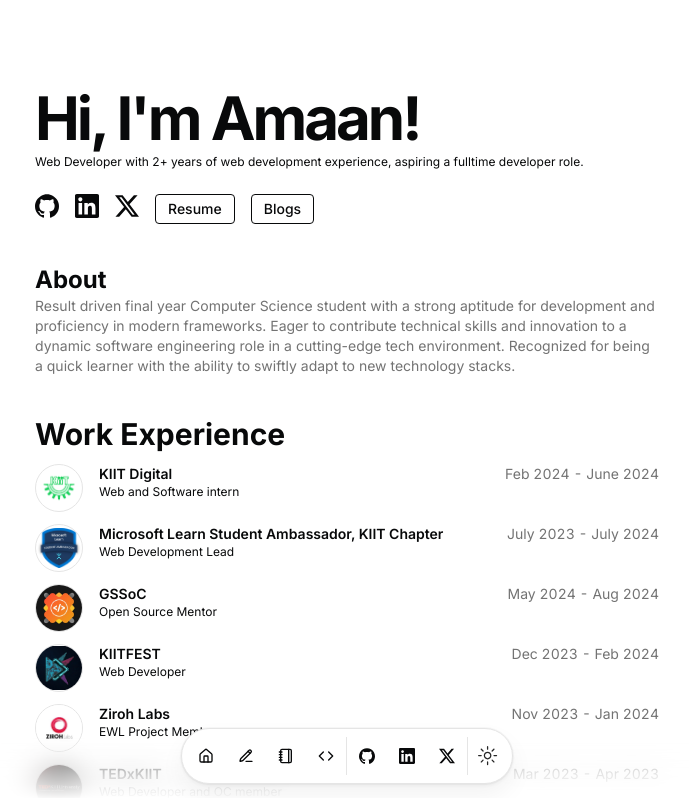
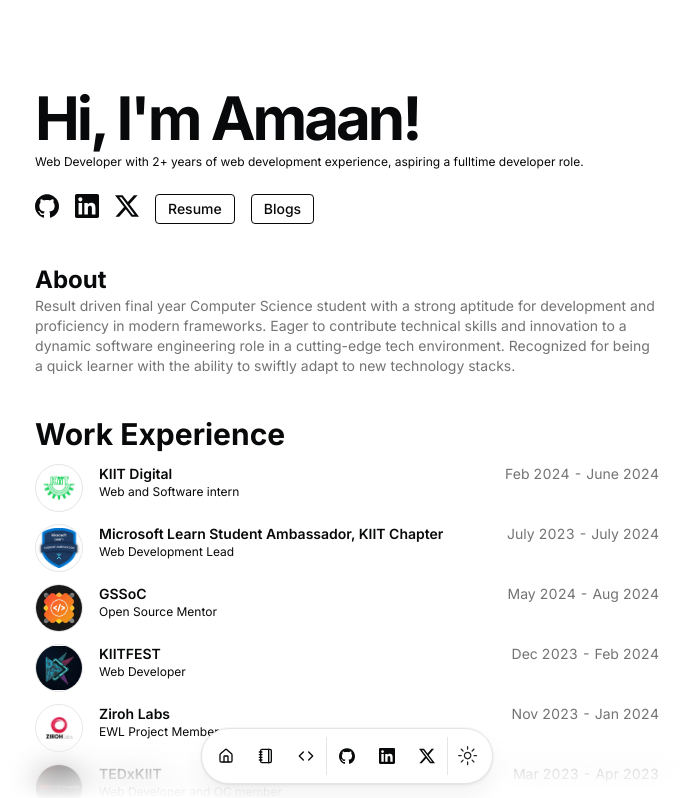
Before and after one commit to amaan-bhati/nextjs-resume-website, a Next.js app: page / in a window 1280 px wide. Shown: the top 798 px of the page, without its empty margins (293-982 px from the left). Built offline with nearby package versions, Linux system fonts and the light colour scheme.

Commit message:
minor-fix: remove-blogs-from-nav

```diff
--- a/src/data/resume.tsx
+++ b/src/data/resume.tsx
@@ -58,7 +58,7 @@
   ],
   navbar: [
     { href: "/", icon: HomeIcon, label: "Home" },
-    { href: "/blog", icon: PencilLine , label: "Blog" },
+    // { href: "/blog", icon: PencilLine , label: "Blog" },
     { href: "/testimonials", icon: NotebookIcon, label: "Testimonials" },
     { href: "/projectspage", icon: CodeIcon, label: "Projects" },
   ],
```
